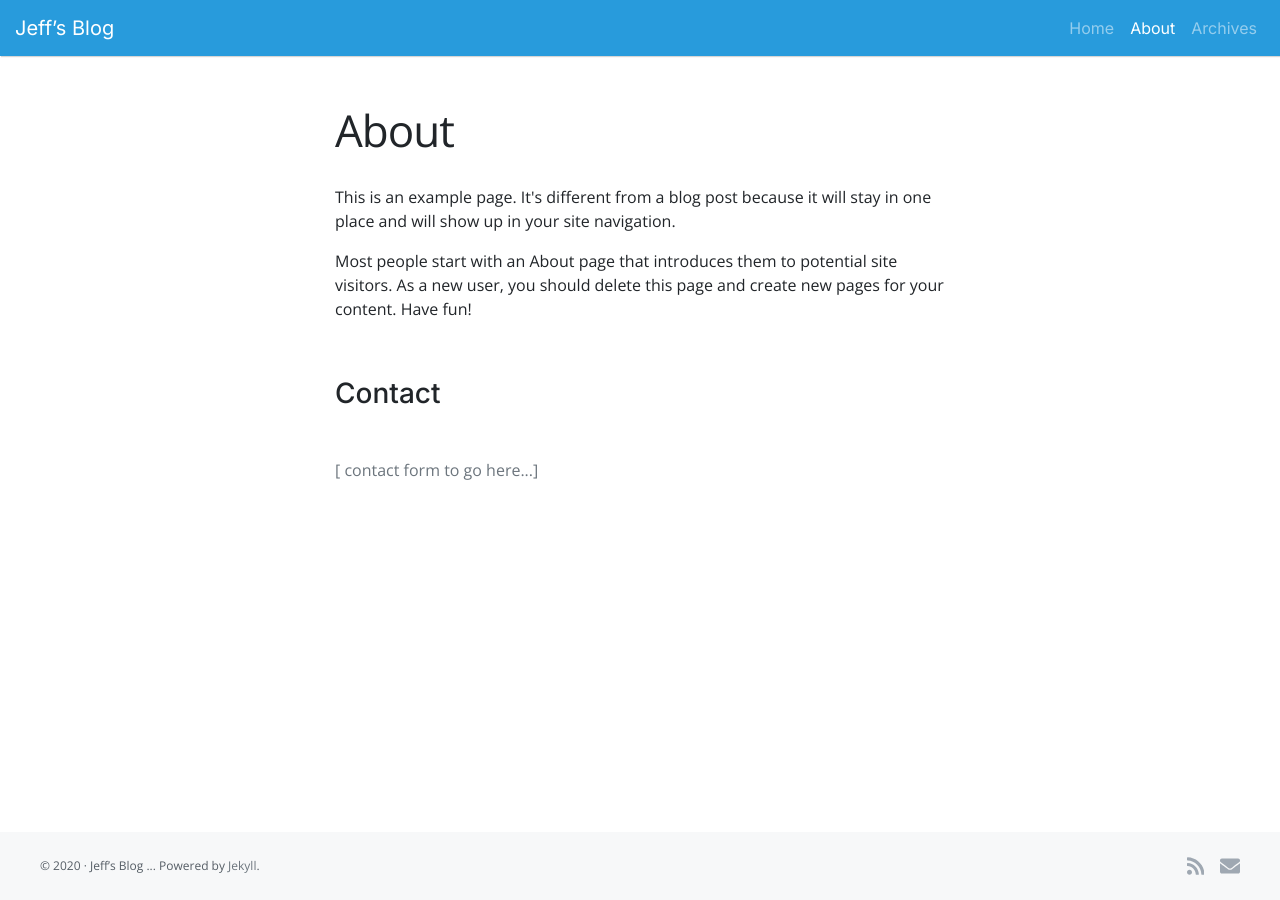
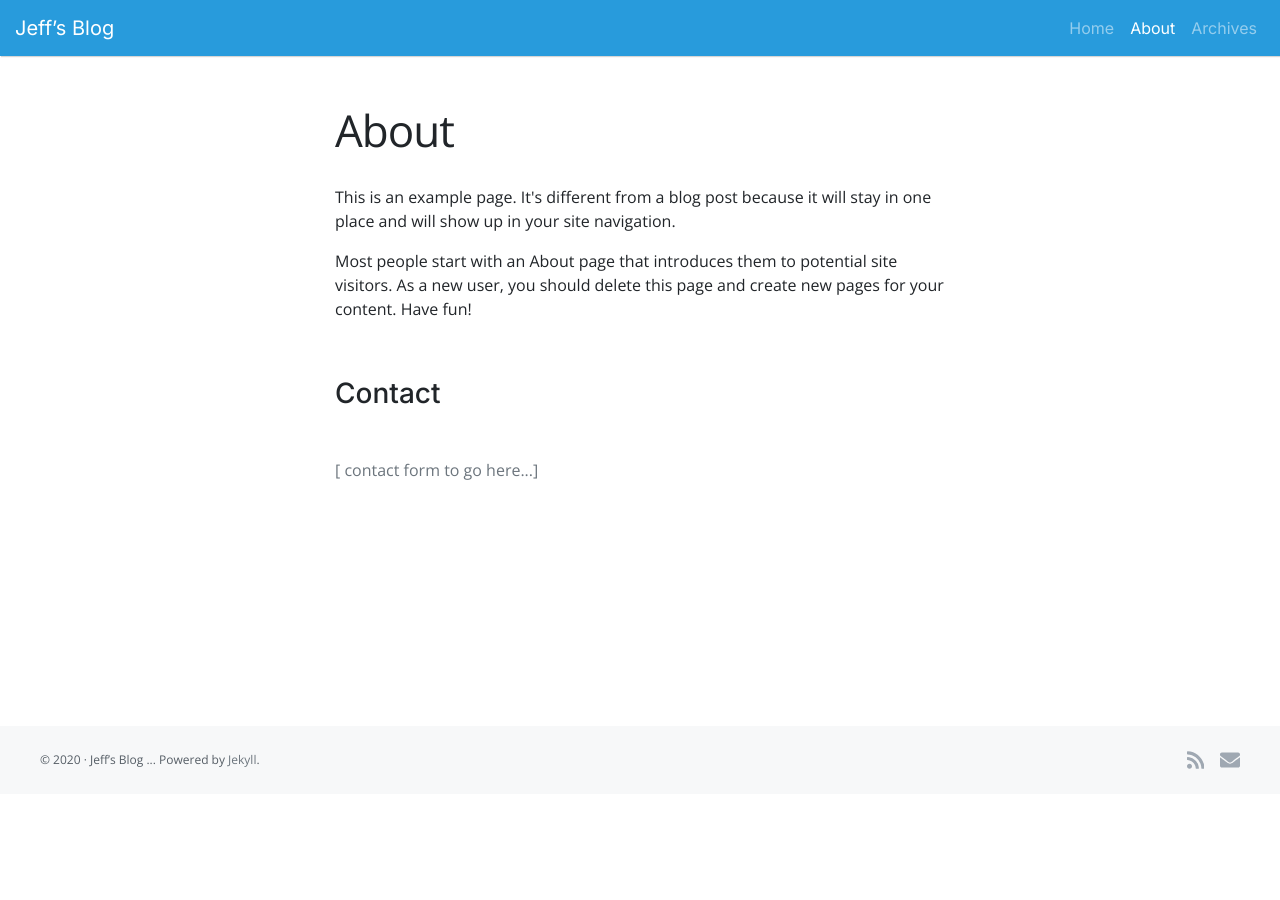
Before and after one commit to jefx07/jefx07.github.io, a Jekyll site: the page built from about.html, in a window 1280 px wide. Built offline with Jekyll 4.4.1, drawn with Linux system fonts in a browser that asks for light colours.

Commit message:
Remove sticky footer

```diff
--- a/_layouts/default.html
+++ b/_layouts/default.html
@@ -1,12 +1,12 @@
 <!doctype html>
-<html class="h-100" lang="en">
+<html lang="en">
   {% include header.html %}
-  <body class="d-flex flex-column h-100">
+  <body>
     <a class="skip-navigation" href="#content">Skip to main content</a>
 
     {% include navbar.html %}
 
-    <main class="site-content flex-shrink-0" id="content">
+    <main class="site-content" id="content">
       <div class="container">
         {{ content }}
       </div>
--- a/_sass/scss/_forms.scss
+++ b/_sass/scss/_forms.scss
@@ -18,8 +18,8 @@
   background-clip: padding-box;
   border: $input-border-width solid $input-border-color;
   @include border-radius($input-border-radius);
+  //@include appearance(); // Fix appearance for date inputs in Safari
 
-  // @include box-shadow($input-box-shadow);
   @include transition($input-transition);
 
   // Unstyle the caret on `<select>`s in IE10+.
--- a/_sass/scss/mixins/_user-select.scss
+++ b/_sass/scss/mixins/_user-select.scss
@@ -6,3 +6,9 @@
   -ms-user-select: none;
   user-select: none;
 }
+
+@mixin appearance() {
+  -webkit-appearance: none;
+  -moz-appearance: none;
+  appearance: none;
+}
```
